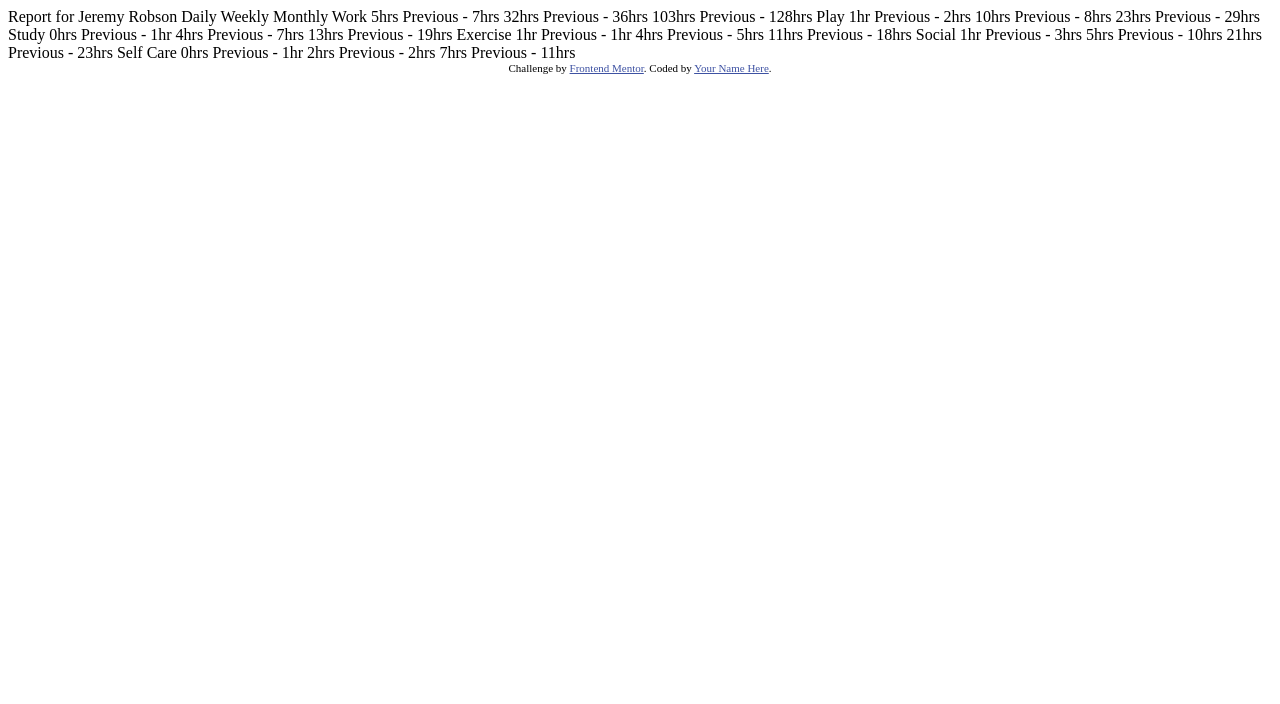
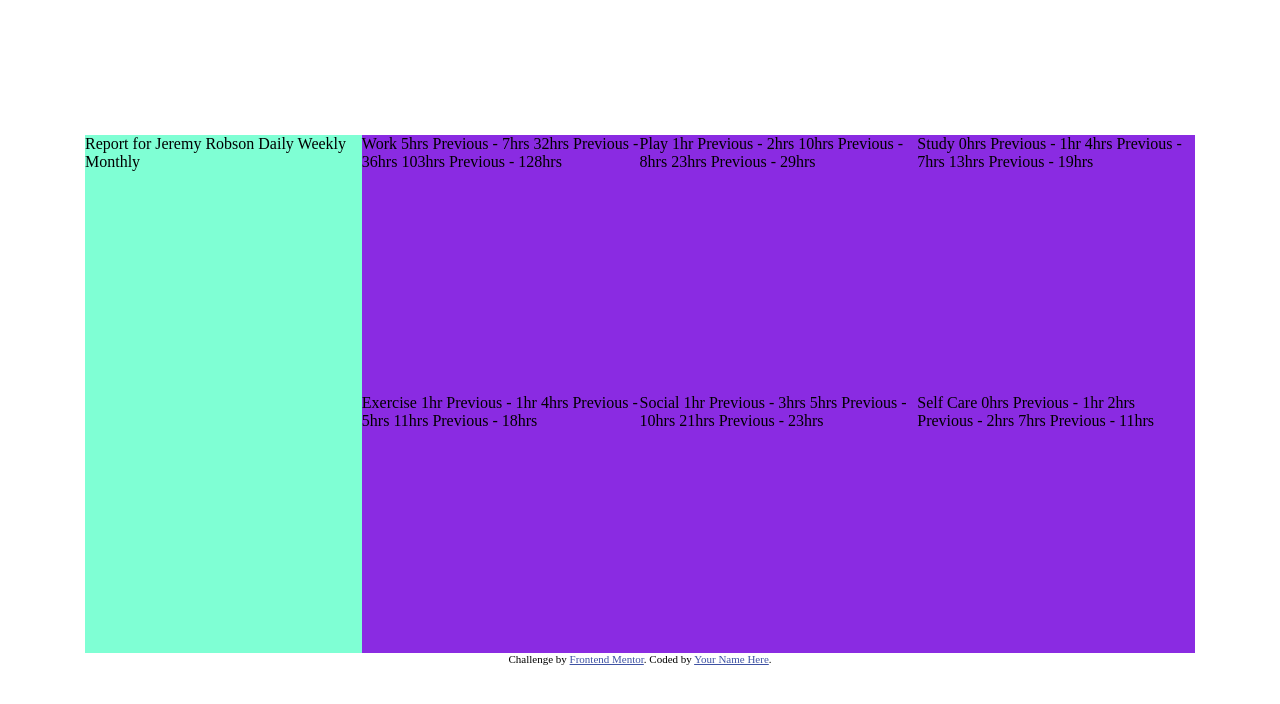
Before and after one commit to girok21/Time-Tracking-Dashboard, a plain HTML site: page index.html in a window 1280 px wide. Drawn offline with Linux system fonts and the light colour scheme.

Commit message:
Styles sheet and Div sectioned
Added basic style and sectioned the dashboard

```diff
--- a/index.html
+++ b/index.html
@@ -5,24 +5,23 @@
   <meta name="viewport" content="width=device-width, initial-scale=1.0"> <!-- displays site properly based on user's device -->
 
   <link rel="icon" type="image/png" sizes="32x32" href="./images/favicon-32x32.png">
-
+  <link rel="stylesheet" href="./style.css">
   <title>Frontend Mentor | Time tracking dashboard</title>
 
   <!-- Feel free to remove these styles or customise in your own stylesheet 👍 -->
-  <style>
-    .attribution { font-size: 11px; text-align: center; }
-    .attribution a { color: hsl(228, 45%, 44%); }
-  </style>
 </head>
 <body>
-
+  <div class="DashBoard">
+    <div class="Profile">
       Report for
       Jeremy Robson
 
       Daily
       Weekly
       Monthly
+    </div>
 
+    <div class="Task" id="work">
       Work
       5hrs <!-- daily -->
       Previous - 7hrs <!-- daily -->
@@ -30,7 +29,8 @@
       Previous - 36hrs <!-- weekly -->
       103hrs <!-- monthly -->
       Previous - 128hrs <!-- monthly -->
-
+    </div>
+    <div class="Task" id="play">
       Play
       1hr <!-- daily -->
       Previous - 2hrs <!-- daily -->
@@ -38,7 +38,8 @@
       Previous - 8hrs <!-- weekly -->
       23hrs <!-- monthly -->
       Previous - 29hrs <!-- monthly -->
-
+    </div>
+    <div class="Task" id="study">
       Study
       0hrs <!-- daily -->
       Previous - 1hr <!-- daily -->
@@ -46,7 +47,8 @@
       Previous - 7hrs <!-- weekly -->
       13hrs <!-- monthly -->
       Previous - 19hrs <!-- monthly -->
-
+    </div>
+    <div class="Task" id="exercise">
       Exercise
       1hr <!-- daily -->
       Previous - 1hr <!-- daily -->
@@ -54,7 +56,8 @@
       Previous - 5hrs <!-- weekly -->
       11hrs <!-- monthly -->
       Previous - 18hrs <!-- monthly -->
-
+    </div>
+    <div class="Task" id="social">
       Social
       1hr <!-- daily -->
       Previous - 3hrs <!-- daily -->
@@ -62,7 +65,8 @@
       Previous - 10hrs <!-- weekly -->
       21hrs <!-- monthly -->
       Previous - 23hrs <!-- monthly -->
-
+    </div>
+    <div class="Task" id="selfCare">
       Self Care
       0hrs <!-- daily -->
       Previous - 1hr <!-- daily -->
@@ -70,7 +74,8 @@
       Previous - 2hrs <!-- weekly -->
       7hrs <!-- monthly -->
       Previous - 11hrs <!-- monthly -->
-
+    </div>
+  </div>
 
   <div class="attribution">
     Challenge by <a href="https://www.frontendmentor.io?ref=challenge" target="_blank">Frontend Mentor</a>.
--- /dev/null
+++ b/style.css
@@ -0,0 +1,26 @@
+body{
+    margin: 0%;
+    height: 100vh;
+    display: flex;
+    align-items: center;
+    justify-content: center;
+    /* justify-content: center; */
+    flex-direction: column;
+}
+.DashBoard{
+    display: grid;
+    grid-template-columns: auto auto auto auto;
+    grid-template-rows: auto auto;
+    width: 1110px;
+    height: 518px;
+}
+.Profile{
+    background-color: aquamarine;
+    grid-row: span 2;
+}
+.Task{
+    background-color: blueviolet;
+    border-color: black;
+}
+.attribution { font-size: 11px; text-align: center; }
+.attribution a { color: hsl(228, 45%, 44%); }
```
Lines whose indentation alone changed are shown as unchanged.
